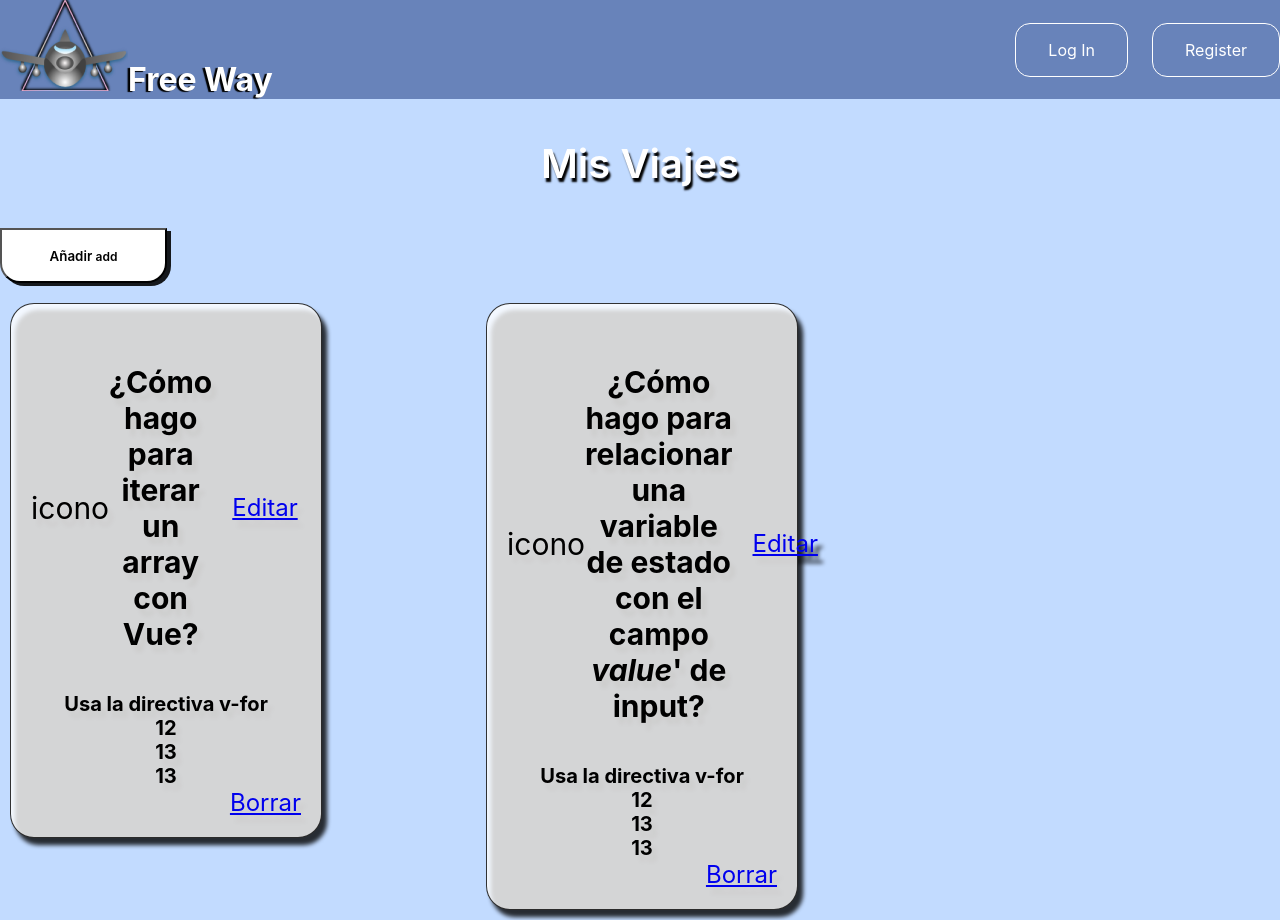
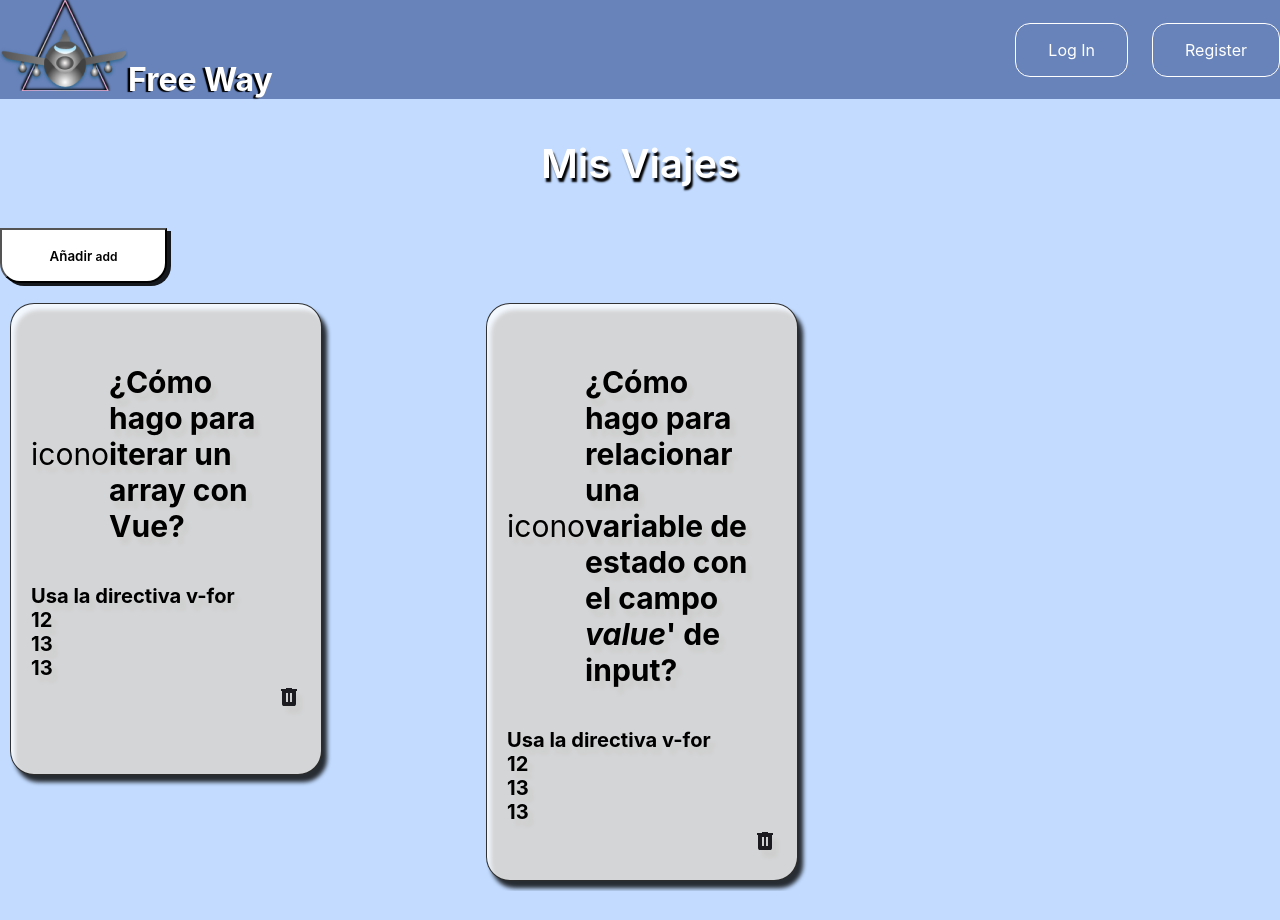
Before and after one commit to PlanificacionViaje/PlanificacioFrontEnd, a Vue app: page / in a window 1280 px wide. After the commit the page ends 891 px from the top, so only its background shows below. Built offline with nearby package versions, Linux system fonts and the light colour scheme; the HTML template or start-up script is replaced by a standard one.

Commit message:
falta animacion esta al reves + boton de sitios

```diff
--- a/src/Components/QuestionCard.vue
+++ b/src/Components/QuestionCard.vue
@@ -27,9 +27,9 @@
             <section id="cabecera-grid">
             <p> icono </p>
              <h4 class="text-note-nombre" v-html="note.Nombre" ></h4>
-             <a href="#" @click.prevent="editCard" id="edit-flashcard"
-            class="edit-flashcard text-uppercase" data-id="edit">Editar</a>
-
+            <a href="#" @click.prevent="editCard" id="edit-flashcard">
+            <img src="public\Icons\edit.svg" id="icon-edit"  alt="icon delete">
+            </a>
             </section>
 
             <!-- <h5 class="text-note">{{ note.Nombre }}</h5> -->
@@ -39,8 +39,9 @@
             <h6 class="text-note-desc">{{ note.Descripcion }}</h6>
 
             <section id="fin-grid">
-            <a href="#" @click.prevent="deleteCard" id="delete-flashcard"
-            class="delete-flashcard text-uppercase">Borrar</a>
+            <a href="#" @click.prevent="deleteCard" id="delete-flashcard">
+            <img src="public\Icons\delete.svg"  id="icon-delete" alt="icon delete" >
+            </a>
             </section>
 
 
@@ -111,7 +112,7 @@ export default {
   border: 1px solid rgba(0, 0, 0, 0.8);
   padding: 20px;
   font-size: 30px;
-  text-align: center;
+  text-align: start;
   margin-top: 10px;
   filter: drop-shadow(5px 7px 2px #000000);
   border-radius: 24px;
@@ -157,4 +158,13 @@ background-color: rgba(255, 255, 255, 0.8);
         font-family: inherit;
     }
 
+    #icon-edit{
+     width: 24px;
+    height: 24px;
+    }
+
+
+
+#icon-edit { opacity: 0; }
+#icon-edit:hover { opacity: 1.0; }
 </style>
--- a/src/assets/main.css
+++ b/src/assets/main.css
@@ -107,11 +107,14 @@ textarea {
 .edit-flashcard {
   font-family: inherit;
   font-size: 24px;
-  margin: 20px;
   align-items: right;
   align-content: right;
   justify-content: end;
+  width: 24px;
+  height: 24px;
 }
+
+
 
 .delete-flashcard {
   font-family: inherit;
```
